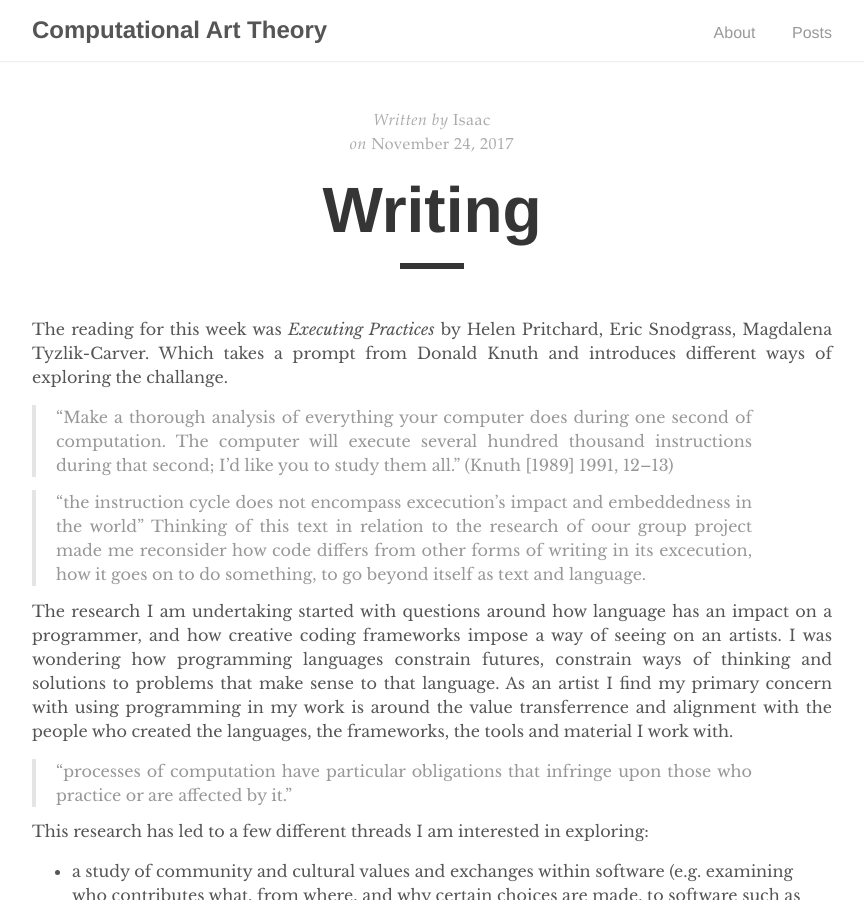
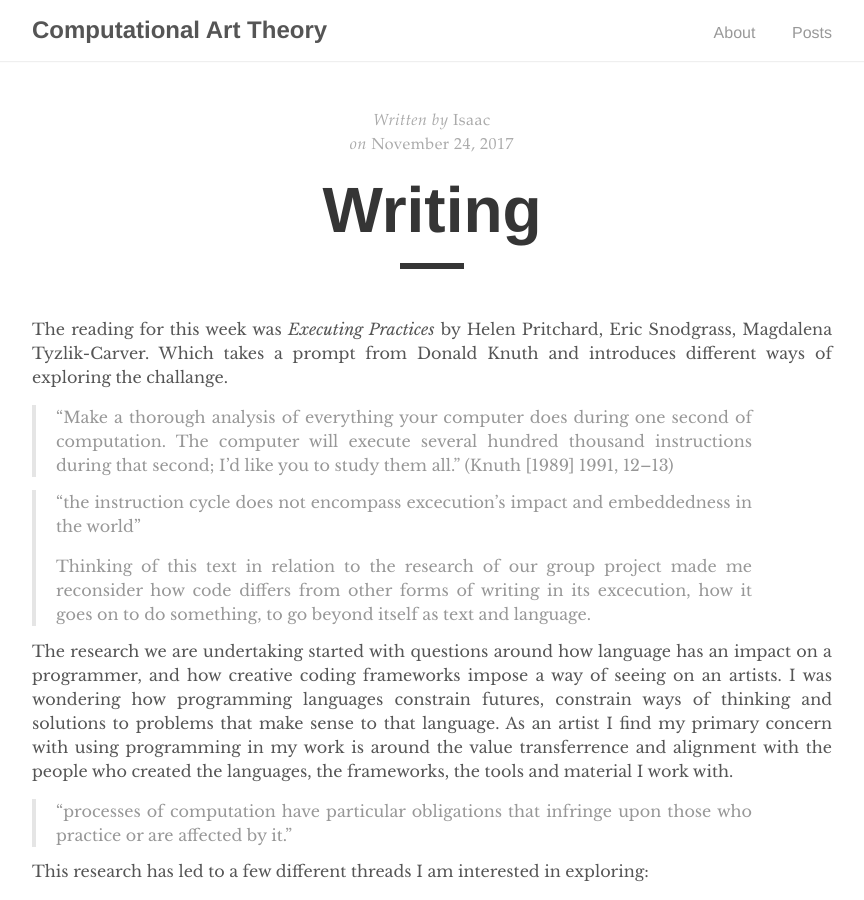
Before and after one commit to isaac-art/isaac-art.github.io, a Jekyll site: the page built from _posts/2017-11-24-Translations.md, in a window 1280 px wide and 900 px high. Shown: the whole window, without its empty margins (208-1072 px from the left). Built offline with Jekyll 4.4.1, drawn with Linux system fonts in a browser that asks for light colours.

Commit message:
format fix

```diff
--- a/_posts/2017-11-24-Translations.md
+++ b/_posts/2017-11-24-Translations.md
@@ -10,9 +10,10 @@ The reading for this week was *Executing Practices* by Helen Pritchard, Eric Sno
 I’d like you to study them all." (Knuth [1989] 1991, 12–13)
 
 >"the instruction cycle does not encompass excecution's impact and embeddedness in the world"
-Thinking of this text in relation to the research of oour group project made me reconsider how code differs from other forms of writing in its excecution, how it goes on to do something, to go beyond itself as text and language.
+>
+Thinking of this text in relation to the research of our group project made me reconsider how code differs from other forms of writing in its excecution, how it goes on to do something, to go beyond itself as text and language.
 
-The research I am undertaking started with questions around how language has an impact on a programmer, and how creative coding frameworks impose a way of seeing on an artists. I was wondering how programming languages constrain futures, constrain ways of thinking and solutions to problems that make sense to that language. As an artist I find my primary concern with using programming in my work is around the value transferrence and alignment with the people who created the languages, the frameworks, the tools and material I work with.
+The research we are undertaking started with questions around how language has an impact on a programmer, and how creative coding frameworks impose a way of seeing on an artists. I was wondering how programming languages constrain futures, constrain ways of thinking and solutions to problems that make sense to that language. As an artist I find my primary concern with using programming in my work is around the value transferrence and alignment with the people who created the languages, the frameworks, the tools and material I work with.
 >"processes of computation have particular obligations that infringe upon those who practice or are affected by it."
 
 This research has led to a few different threads I am interested in exploring:
```
